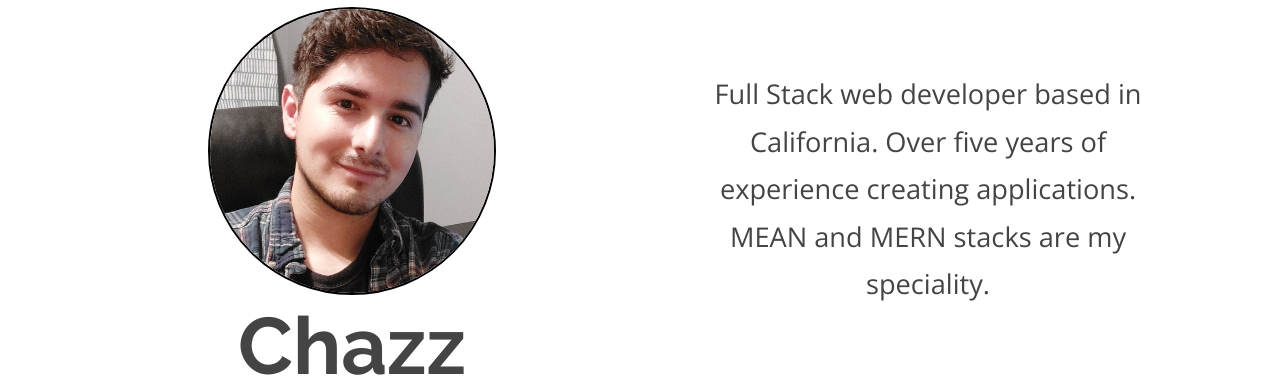
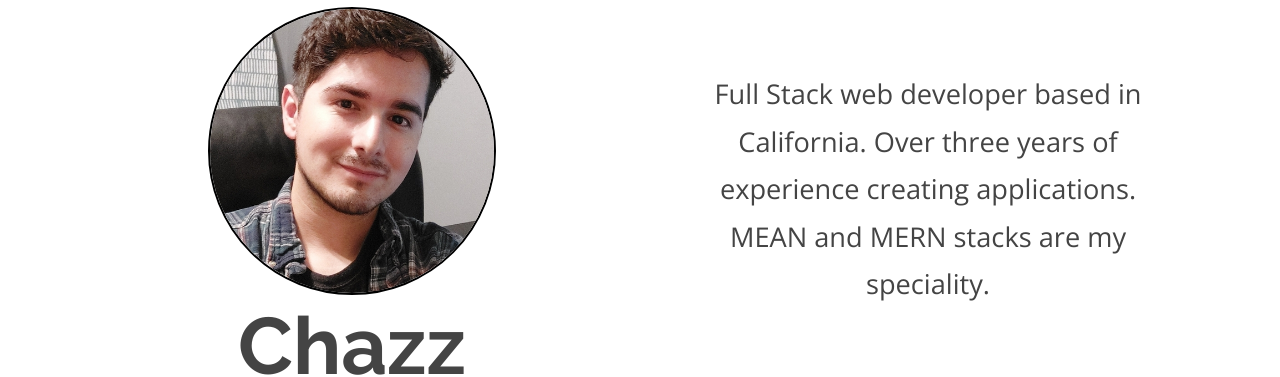
Before and after one commit to czcarrizales/react-portfolio, a React (Create React App) app: page / in a window 1280 px wide. Shown: the part 142-519 px from the top of the page. Built offline with nearby package versions, Linux system fonts and the light colour scheme; the HTML template or start-up script is replaced by a standard one.

Commit message:
changing year experience

```diff
--- a/src/components/Hero.js
+++ b/src/components/Hero.js
@@ -11,7 +11,7 @@ export default function Hero() {
             </div>
             <div className="hero-text">
                 {/* <h2>Making Apps With <span className="complex">Determination</span> And <span className="simple">Perseverance</span></h2> */}
-                <p>Full Stack web developer based in California. Over five years of experience creating applications. MEAN and MERN stacks are my speciality.</p>
+                <p>Full Stack web developer based in California. Over three years of experience creating applications. MEAN and MERN stacks are my speciality.</p>
                 <div className="icons">
                 <i class="fa-brands fa-angular fa-2x"></i>
                 <i class="fa-brands fa-react fa-2x"></i>
```
